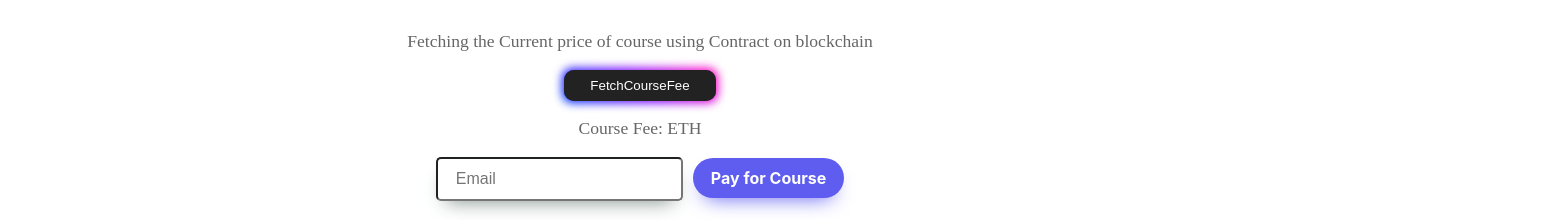
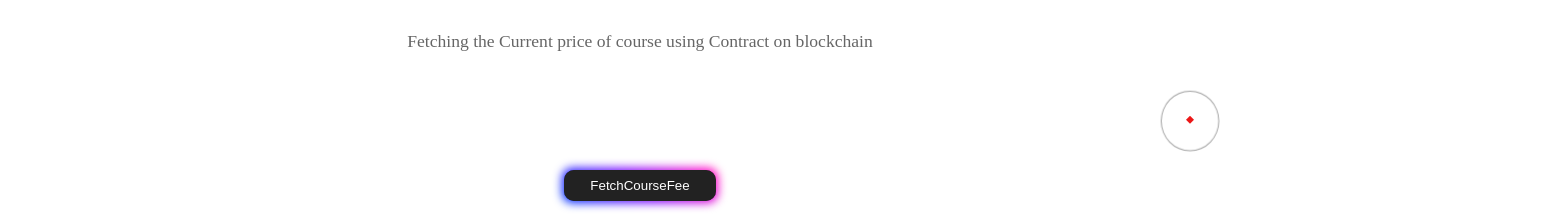
Before and after one commit to Hamm01/Course-Selling-contract, a React (Vite) app in the folder ClientApp/: page / in a window 1280 px wide. Shown: the part 521-741 px from the top of the page, 1546 px wide, since content can reach past the window. Built offline with nearby package versions, Linux system fonts and the light colour scheme.

Commit message:
Changes on frontend Adding tooltip

```diff
--- a/ClientApp/src/App.css
+++ b/ClientApp/src/App.css
@@ -138,3 +138,264 @@ nav ul li a:hover {
   word-break: break-word;
   border: 0;
 }
+
+.item-container {
+  position: relative;
+  width: 100%;
+  display: flex;
+  justify-content: right;
+  align-items: right;
+  background-color: #fff;
+}
+
+.item-hints {
+  height: 100px;
+  width: 100px;
+  display: flex;
+  justify-content: center;
+  align-items: center;
+  /*   margin: 250px auto; */
+}
+
+.item-hints .hint {
+  width: 60px;
+  height: 60px;
+  /* margin: 150px auto; */
+  position: relative;
+  display: flex;
+  justify-content: center;
+  align-items: center;
+}
+
+.item-hints .hint::before {
+  /* //rotated squre */
+  background-color: #ec1717;
+  width: 8px;
+  height: 8px;
+  z-index: 2;
+  -webkit-clip-path: polygon(50% 0, 100% 50%, 50% 100%, 0 50%);
+  clip-path: polygon(50% 0, 100% 50%, 50% 100%, 0 50%);
+  content: "";
+  position: absolute;
+  top: 50%;
+  left: 50%;
+  -webkit-transform: translate(-50%, -50%);
+  transform: translate(-50%, -50%);
+}
+
+.item-hints .hint::after {
+  /* //green glow */
+  content: "";
+  position: absolute;
+  top: 50%;
+  left: 50%;
+  -webkit-transform: translate(-50%, -50%);
+  transform: translate(-50%, -50%);
+  border-radius: 50%;
+  width: 2px;
+  height: 2px;
+  z-index: 1;
+  -webkit-box-shadow: 0 0 50px 30px rgba(72, 170, 72, 0.3);
+  box-shadow: 0 0 50px 30px rgba(72, 170, 72, 0.3);
+  -webkit-animation: home_hero_item_hints_glow 2s cubic-bezier(0.25, 0.1, 0.2, 1) infinite;
+  animation: home_hero_item_hints_glow 2s cubic-bezier(0.25, 0.1, 0.2, 1) infinite;
+  -webkit-transition: opacity 0.5s ease;
+  transition: opacity 0.5s ease;
+}
+
+@-webkit-keyframes home_hero_item_hints_glow {
+  0% {
+    -webkit-box-shadow: 0 0 30px 5px #48aa48;
+    box-shadow: 0 0 30px 5px #48aa48;
+  }
+
+  70% {
+    -webkit-box-shadow: 0 0 70px 50px rgba(72, 170, 72, 0);
+    box-shadow: 0 0 70px 50px rgba(72, 170, 72, 0);
+  }
+
+  100% {
+    -webkit-box-shadow: 0 0 0 50px rgba(72, 170, 72, 0);
+    box-shadow: 0 0 0 50px rgba(72, 170, 72, 0);
+  }
+}
+
+@keyframes home_hero_item_hints_glow {
+  0% {
+    -webkit-box-shadow: 0 0 30px 5px #48aa48;
+    box-shadow: 0 0 30px 5px #48aa48;
+  }
+
+  70% {
+    -webkit-box-shadow: 0 0 70px 50px rgba(72, 170, 72, 0);
+    box-shadow: 0 0 70px 50px rgba(72, 170, 72, 0);
+  }
+
+  100% {
+    -webkit-box-shadow: 0 0 0 50px rgba(72, 170, 72, 0);
+    box-shadow: 0 0 0 50px rgba(72, 170, 72, 0);
+  }
+}
+
+.item-hints .hint-dot {
+  z-index: 3;
+  border: 1px solid #ff5d5d;
+  border-radius: 50%;
+  width: 60px;
+  height: 60px;
+  display: block;
+  -webkit-transform: translate(-0%, -0%) scale(0.95);
+  transform: translate(-0%, -0%) scale(0.95);
+  -webkit-animation: home_hero_item_hints_border 2s linear infinite;
+  animation: home_hero_item_hints_border 2s linear infinite;
+  margin: auto;
+}
+
+@-webkit-keyframes home_hero_item_hints_border {
+
+  0%,
+  100% {
+    border-color: rgba(47, 47, 47, 0.6);
+    -webkit-transform: translate(-50%, -50%) scale(0.95);
+    transform: translate(-0%, -0%) scale(0.95);
+  }
+
+  50% {
+    border-color: rgba(47, 47, 47, 0.3);
+    -webkit-transform: translate(-50%, -50%) scale(1);
+    transform: translate(-0%, -0%) scale(1);
+  }
+}
+
+@keyframes home_hero_item_hints_border {
+
+  0%,
+  100% {
+    border-color: rgba(47, 47, 47, 0.6);
+    -webkit-transform: translate(-50%, -50%) scale(0.95);
+    transform: translate(-0%, -0%) scale(0.95);
+  }
+
+  50% {
+    border-color: rgba(47, 47, 47, 0.3);
+    -webkit-transform: translate(-50%, -50%) scale(1);
+    transform: translate(-0%, -0%) scale(1);
+  }
+}
+
+.item-hints .hint-radius {
+  background-color: rgba(47, 47, 47, 0.1);
+  border-radius: 50%;
+  width: 250px;
+  height: 250px;
+  position: absolute;
+  top: 50%;
+  left: 50%;
+  margin: -125px 0 0 -125px;
+  opacity: 0;
+  visibility: hidden;
+  -webkit-transform: scale(0);
+  transform: scale(0);
+  -webkit-transition-property: background-color, opacity, visibility,
+    -webkit-transform;
+  transition-property: background-color, opacity, visibility, -webkit-transform;
+  transition-property: background-color, opacity, visibility, transform;
+  transition-property: background-color, opacity, visibility, transform,
+    -webkit-transform;
+  -webkit-transition-duration: 0.5s;
+  transition-duration: 0.5s;
+  -webkit-transition-timing-function: ease, ease, ease,
+    cubic-bezier(0.5, 0, 0, 1);
+  transition-timing-function: ease, ease, ease, cubic-bezier(0.5, 0, 0, 1);
+}
+
+.item-hints .hint:hover .hint-radius {
+  opacity: 1;
+  visibility: visible;
+  -webkit-transform: scale(1);
+  transform: scale(1);
+}
+
+.item-hints .hint[data-position="1"] .hint-content {
+  top: 85px;
+  left: 50%;
+  margin-left: 56px;
+  color: #000;
+}
+
+.item-hints .hint-content {
+  color: #fc4141;
+  width: 300px;
+  position: absolute;
+  z-index: 5;
+  padding: 12px 0;
+  opacity: 0;
+  visibility: hidden;
+  -webkit-transition: opacity 0.7s ease, visibility 0.7s ease;
+  transition: opacity 0.7s ease, visibility 0.7s ease;
+  pointer-events: none;
+  visibility: hidden;
+  pointer-events: none;
+}
+
+.item-hints .hint:hover .hint-content {
+  color: #fc4141;
+  width: 300px;
+  position: absolute;
+  z-index: 5;
+  padding: 12px 0;
+  opacity: 1;
+  visibility: visible !important;
+  -webkit-transition: opacity 0.7s ease, visibility 0.7s ease;
+  transition: opacity 0.7s ease, visibility 0.7s ease;
+  pointer-events: none;
+  visibility: hidden;
+  pointer-events: none;
+}
+
+.item-hints .hint-content::before {
+  width: 0px;
+  bottom: 0;
+  left: 0;
+  content: "";
+  background-color: #fc4141;
+  height: 1px;
+  position: absolute;
+  transition: width 0.4s;
+}
+
+.item-hints .hint:hover .hint-content::before {
+  width: 180px;
+  transition: width 0.4s;
+}
+
+.item-hints .hint-content::after {
+  -webkit-transform-origin: 0 50%;
+  transform-origin: 0 50%;
+  -webkit-transform: rotate(-225deg);
+  transform: rotate(-225deg);
+  bottom: 0;
+  left: 0;
+  width: 80px;
+  content: "";
+  background-color: #fc4141;
+  height: 1px;
+  position: absolute;
+  opacity: 1;
+  -webkit-transition: opacity 0.5s ease;
+  transition: opacity 0.5s ease;
+  transition-delay: 0s;
+  -webkit-transition-delay: 0s;
+  transition-delay: 0s;
+}
+
+.item-hints .hint:hover .hint-content::after {
+  opacity: 1;
+  visibility: visible;
+}
+
+.item-hints .hint[data-position="4"] .hint-content {
+  bottom: 85px;
+  left: 50%;
+  margin-left: 56px;
+}
--- a/ClientApp/src/RegisterCourse.tsx
+++ b/ClientApp/src/RegisterCourse.tsx
@@ -30,6 +30,17 @@ function RegisterCourse({ web3, courseContract, courseFee, fetchingCoursefee })
             <br />
             <br />
             <p>Fetching the Current price of course using Contract on blockchain</p>
+            <div className="item-container">
+                <div className="item-hints">
+                    <div className="hint" data-position="4">
+                        <span className="hint-radius"></span>
+                        <span className="hint-dot"></span>
+                        <div className="hint-content do--split-children">
+                            <p>To use this app and fetchCoursefee you need to install Metamask extn. and select an account with Sepolia Test network on ethereum.</p>
+                        </div>
+                    </div>
+                </div>
+            </div>
             <button className="button-fetch" onClick={fetchingCoursefee}>FetchCourseFee</button>
             <p>Course Fee: {courseFee} ETH</p>
             <input className={"inputEdited"} type="text" placeholder="Email" value={email} onChange={e => setEmail(e.target.value)} />
```
